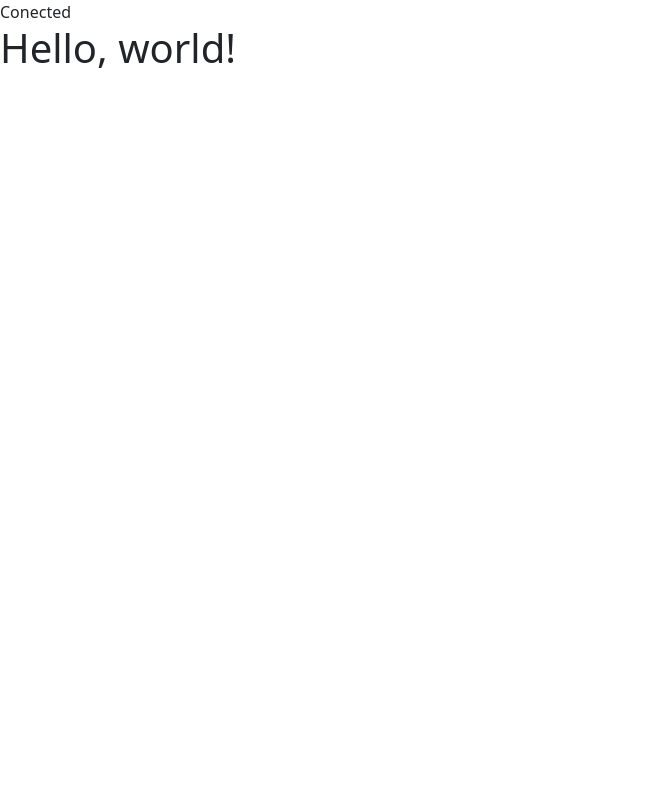
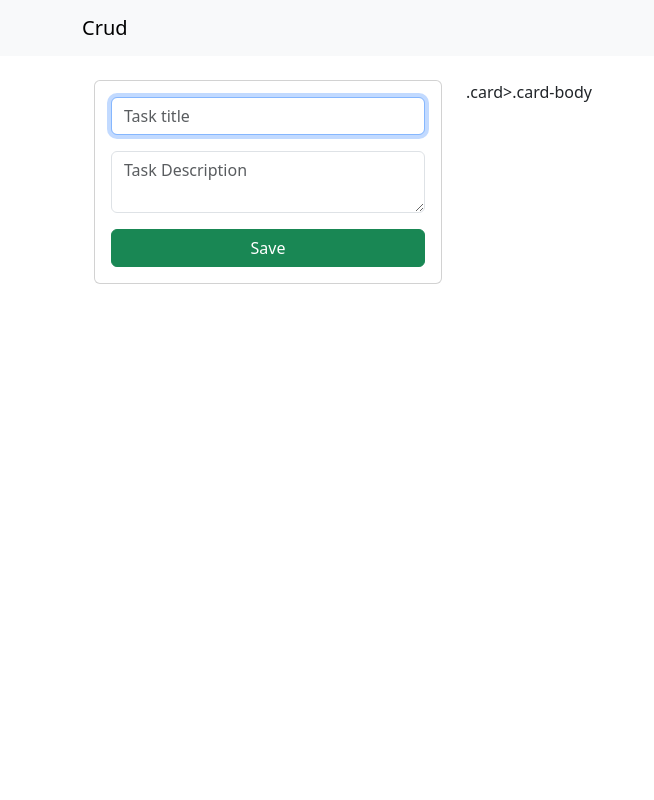
Before and after one commit to jleous/php-crud0623, a PHP site: page / in a window 1280 px wide. Shown: the whole page, without its empty margins (0-654 px from the left). Run offline with PHP 8.4, Linux system fonts and the light colour scheme.

Commit message:
checkpoint commit

```diff
--- a/db.php
+++ b/db.php
@@ -1,5 +1,5 @@
 <?php
 $conn = mysqli_connect('localhost', 'root', '', 'php_crud_task_2023');
 if (isset($conn)) {
-    echo 'Conected';
+   /*  echo 'Conected'; */
 }
--- /dev/null
+++ b/includes/footer.php
@@ -0,0 +1,3 @@
+<script src="https://cdn.jsdelivr.net/npm/bootstrap@5.3.0/dist/js/bootstrap.bundle.min.js" integrity="sha384-geWF76RCwLtnZ8qwWowPQNguL3RmwHVBC9FhGdlKrxdiJJigb/j/68SIy3Te4Bkz" crossorigin="anonymous"></script>
+  </body>
+</html>
--- /dev/null
+++ b/includes/header.php
@@ -0,0 +1,15 @@
+<!doctype html>
+<html lang="en">
+  <head>
+    <meta charset="utf-8">
+    <meta name="viewport" content="width=device-width, initial-scale=1">
+    <title>CRUD task</title>
+    <link href="https://cdn.jsdelivr.net/npm/bootstrap@5.3.0/dist/css/bootstrap.min.css" rel="stylesheet" integrity="sha384-9ndCyUaIbzAi2FUVXJi0CjmCapSmO7SnpJef0486qhLnuZ2cdeRhO02iuK6FUUVM" crossorigin="anonymous">
+  </head>
+  <body>
+    <!-- As a link -->
+<nav class="navbar bg-body-tertiary">
+  <div class="container">
+    <a class="navbar-brand" href="index.php">Crud</a>
+  </div>
+</nav>
--- a/index.php
+++ b/index.php
@@ -1,15 +1,26 @@
 <?php include("db.php") ?>
+<?php include("includes/header.php") ?>
 
-<!doctype html>
-<html lang="en">
-  <head>
-    <meta charset="utf-8">
-    <meta name="viewport" content="width=device-width, initial-scale=1">
-    <title>CRUD task</title>
-    <link href="https://cdn.jsdelivr.net/npm/bootstrap@5.3.0/dist/css/bootstrap.min.css" rel="stylesheet" integrity="sha384-9ndCyUaIbzAi2FUVXJi0CjmCapSmO7SnpJef0486qhLnuZ2cdeRhO02iuK6FUUVM" crossorigin="anonymous">
-  </head>
-  <body>
-    <h1>Hello, world!</h1>
-    <script src="https://cdn.jsdelivr.net/npm/bootstrap@5.3.0/dist/js/bootstrap.bundle.min.js" integrity="sha384-geWF76RCwLtnZ8qwWowPQNguL3RmwHVBC9FhGdlKrxdiJJigb/j/68SIy3Te4Bkz" crossorigin="anonymous"></script>
-  </body>
-</html>
+<div class="container p-4">
+    <div class="row">
+        <div class="col-4">
+            <div class="card card-body">
+                <form action="save_task.php" method="POST">
+                    <div class="mb-3">
+                        <input type="text" class="form-control" name="title" placeholder="Task title" autofocus>
+                    </div>
+                    <div class="mb-3">
+                        <textarea name="description" placeholder="Task Description" class="form-control"></textarea>
+                    </div>
+                    <div class="d-grid gap-2">
+                        <input type="submit" class="btn btn-success" name="save_task" value="Save">
+                    </div>
+                </form>
+            </div>
+        </div>
+        <div class="col-8">
+            .card>.card-body
+        </div>
+    </div>
+</div>
+<?php include("includes/footer.php") ?>
--- a/save_task.php
+++ b/save_task.php
@@ -0,0 +1,6 @@
+<?php
+
+if(isset($_POST['save_task'])){
+    echo $_POST['title'];
+    echo $_POST['description'];
+}
```
